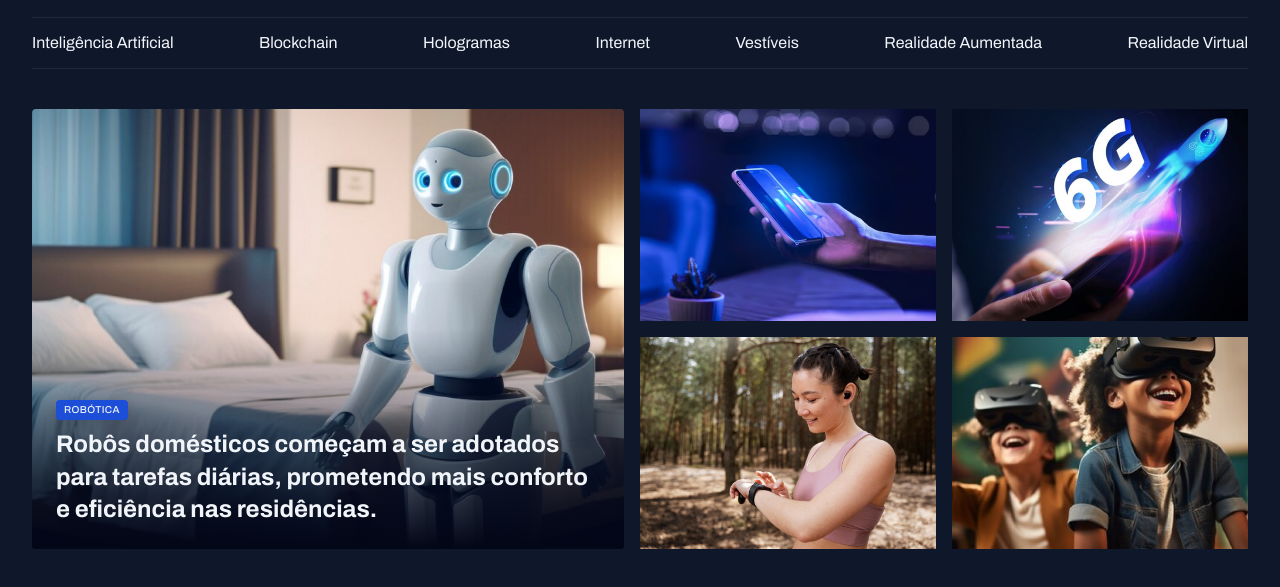
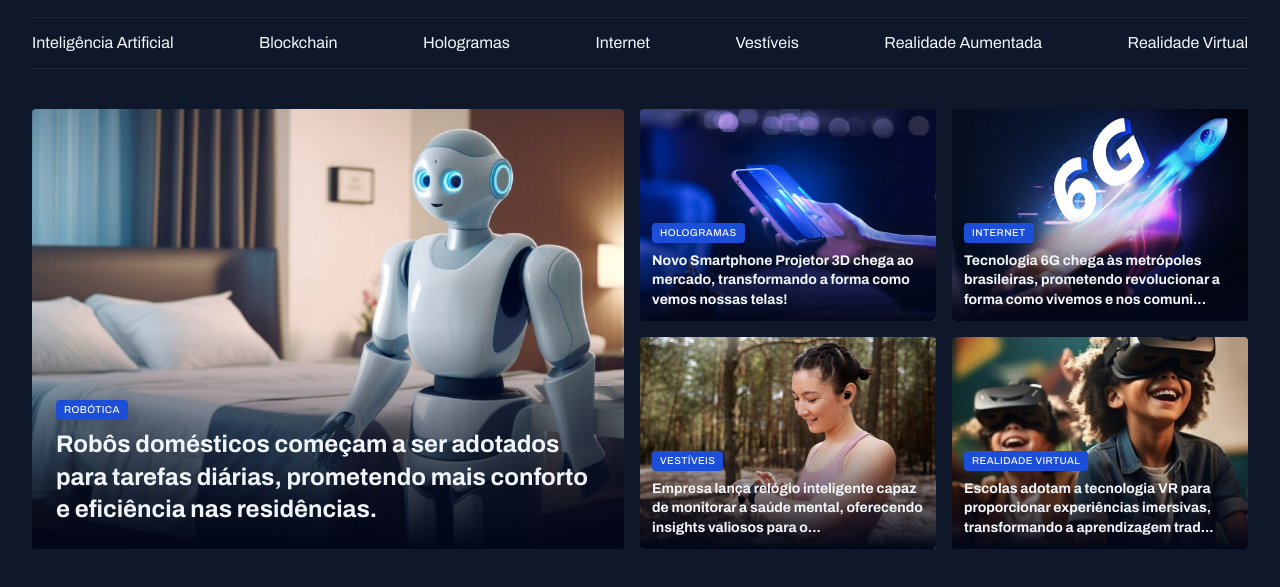
Before and after one commit to alexpaivadev/portal_noticias, a plain HTML site: page index.html in a window 1280 px wide. Shown: the part 55-642 px from the top of the page. Drawn offline with Linux system fonts and the light colour scheme.

Commit message:
finalizando a sessão destaques

```diff
--- a/index.html
+++ b/index.html
@@ -46,18 +46,38 @@
                 </figcaption>
             </figure>
             <div class="grid grid-cols-2 gap-16">
-                <div>
+                <figure class="card">
                     <img src="./assets/images/Image 02.png" alt="">
-                </div>
-                <div>
+
+                    <figcaption>
+                        <span class="content-tag">hologramas</span>
+                        <h2 class="text-lg">Novo Smartphone Projetor 3D chega ao mercado, transformando a forma como vemos nossas telas!</h2>
+                    </figcaption>
+                </figure>
+                <figure class="card">
                     <img src="./assets/images/Image 03.png" alt="">
-                </div>
-                <div>
+
+                    <figcaption>
+                        <span class="content-tag">internet</span>
+                        <h2 class="text-lg">Tecnologia 6G chega às metrópoles brasileiras, prometendo revolucionar a forma como vivemos e nos comuni...</h2>
+                    </figcaption>
+                </figure>
+                <figure class="card">
                     <img src="./assets/images/Image 04.png" alt="">
-                </div>
-                <div>
+
+                    <figcaption>
+                        <span class="content-tag">vestíveis</span>
+                        <h2 class="text-lg">Empresa lança relógio inteligente capaz de monitorar a saúde mental, oferecendo insights valiosos para o...</h2>
+                    </figcaption>
+                </figure>
+                <figure class="card">
                     <img src="./assets/images/Image 05.png" alt="">
-                </div>
+
+                    <figcaption>
+                        <span class="content-tag">realidade virtual</span>
+                        <h2 class="text-lg">Escolas adotam a tecnologia VR para proporcionar experiências imersivas, transformando a aprendizagem trad...</h2>
+                    </figcaption>
+                </figure>
             </div>
         </section>
     </main>
--- a/styles/sections.css
+++ b/styles/sections.css
@@ -22,6 +22,10 @@
 
             padding: 24px;
 
+            &:has(.text-lg) {
+                padding: 12px;
+            }
+
             h2 {
                 margin-top: 8px;
             }
```
